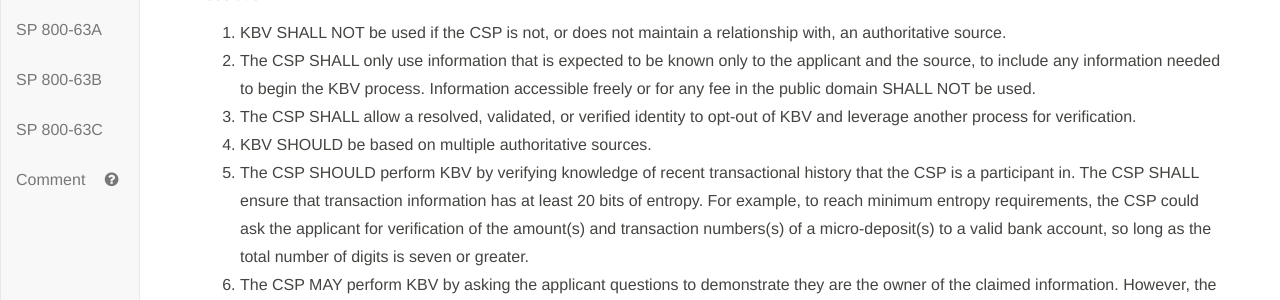
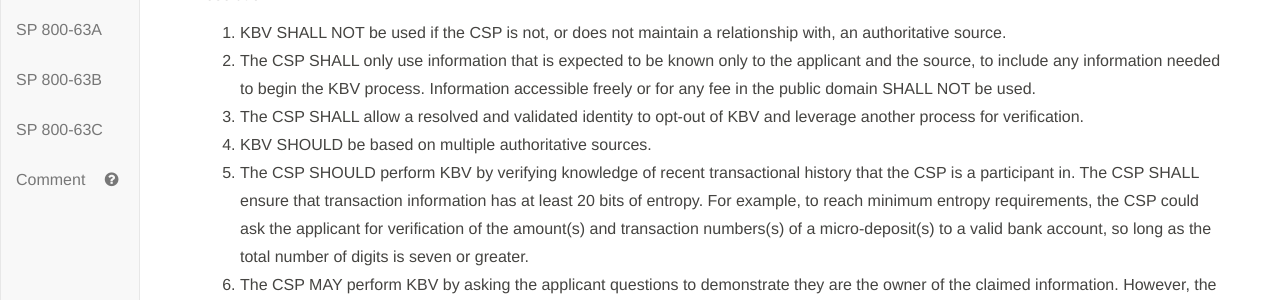
Before and after one commit to usnistgov/800-63-3, a Jekyll site: the page built from sp800-63a/sec5_proofing.md, in a window 1280 px wide and 900 px high, scrolled down 4788 px. Shown: the part 152-452 px from the top of the window. Built offline with Jekyll 4.4.1, drawn with Linux system fonts in a browser that asks for light colours; our own code applies the rules of GitHub Pages for plain Markdown files.

Commit message:
Closes #1354

```diff
--- a/sp800-63a/sec5_proofing.md
+++ b/sp800-63a/sec5_proofing.md
@@ -100,7 +100,7 @@ The following requirements apply to the identity verification steps for IAL2 and
 
 1. KBV SHALL NOT be used if the CSP is not, or does not maintain a relationship with, an authoritative source.
 2. The CSP SHALL only use information that is expected to be known only to the applicant and the source, to include any information needed to begin the KBV process. Information accessible freely or for any fee in the public domain SHALL NOT be used.
-3. The CSP SHALL allow a resolved, validated, or verified identity to opt-out of KBV and leverage another process for verification.
+3. The CSP SHALL allow a resolved and validated identity to opt-out of KBV and leverage another process for verification.
 4. KBV SHOULD be based on multiple authoritative sources.
 5. The CSP SHOULD perform KBV by verifying knowledge of recent transactional history that the CSP is a participant in.  The CSP SHALL ensure that transaction information has at least 20 bits of entropy. For example, to reach minimum entropy requirements, the CSP could ask the applicant for verification of the amount(s) and transaction numbers(s) of a micro-deposit(s) to a valid bank account, so long as the total number of digits is seven or greater.
 6. The CSP MAY perform KBV by asking the applicant questions to demonstrate they are the owner of the claimed information. However, the following requirements apply:
```
